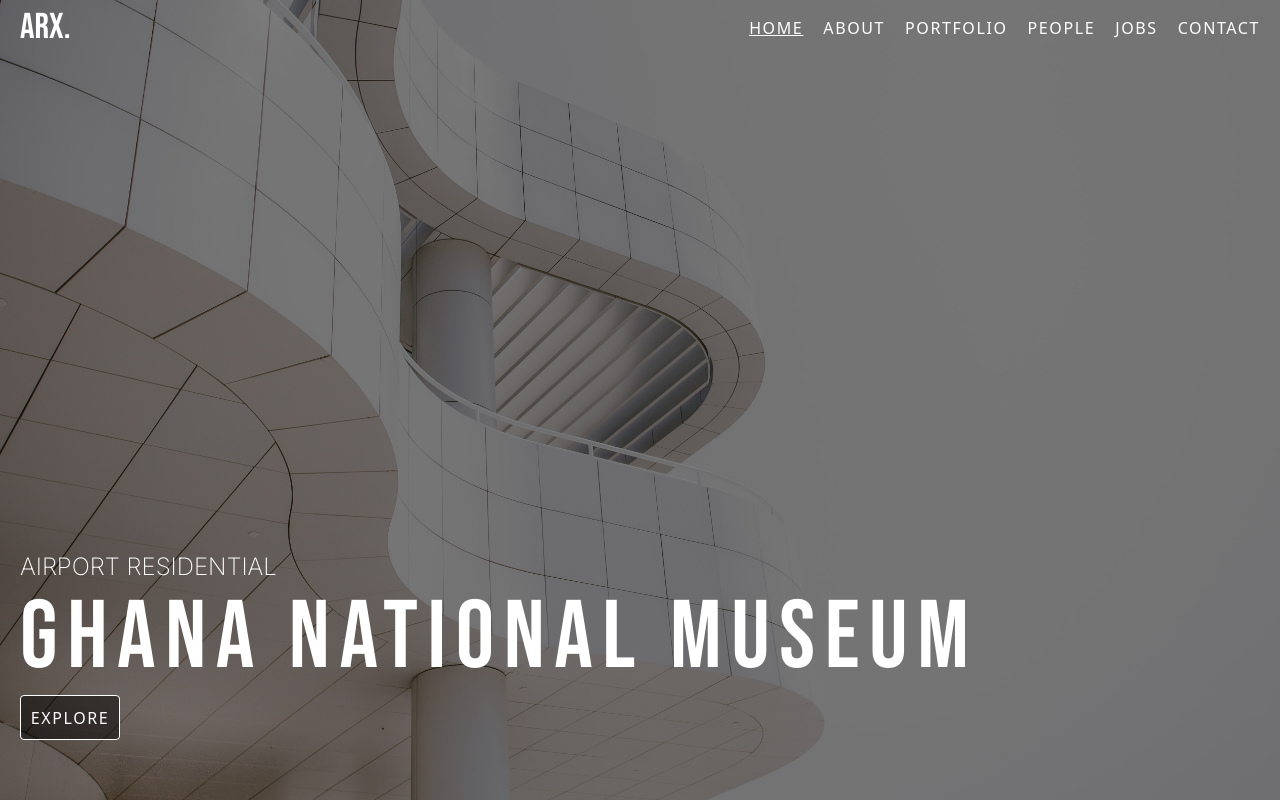
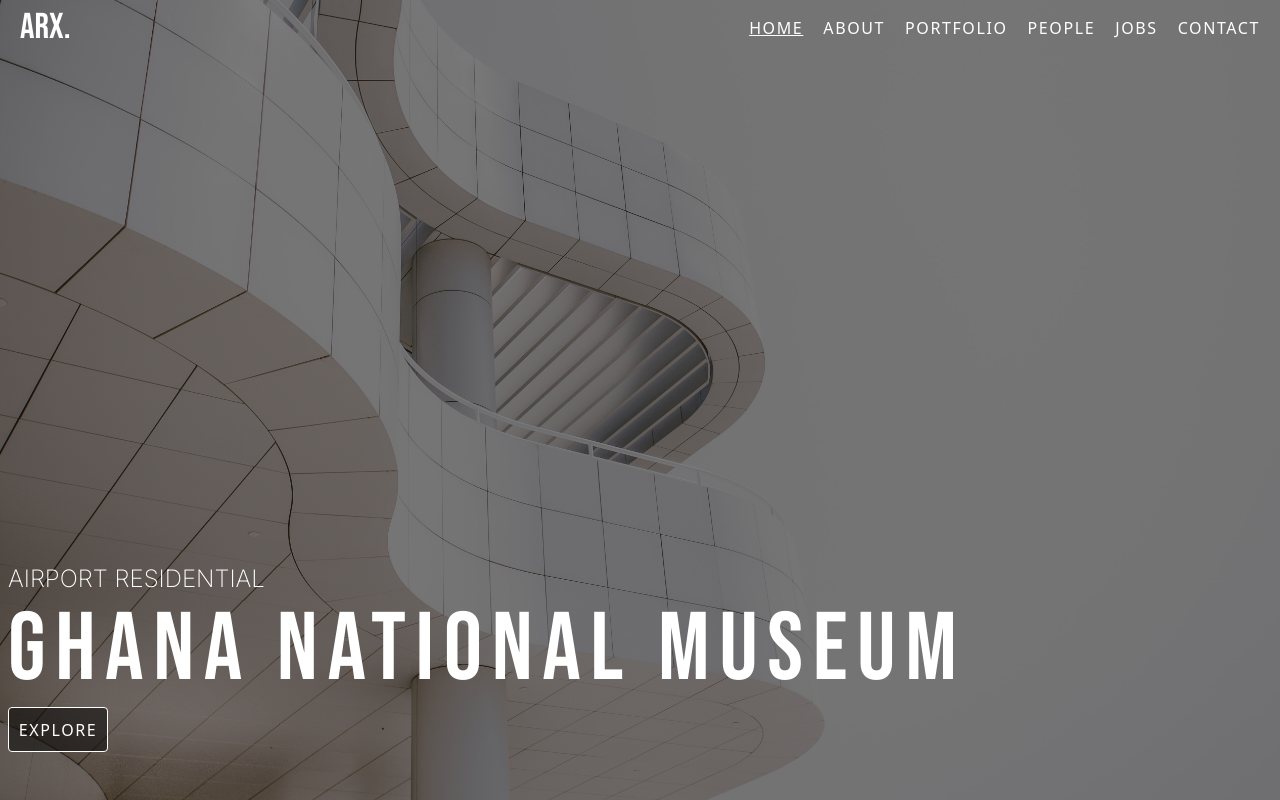
Before and after one commit to topboyasante/arx-landing-page, a React (Vite) app: page / in a window 1280 px wide. Built offline with nearby package versions, Linux system fonts and the light colour scheme.

Commit message:
Progress.

```diff
--- a/src/index.css
+++ b/src/index.css
@@ -5,9 +5,9 @@
 @tailwind components;
 @tailwind utilities;
 
-::-webkit-scrollbar{
+/* ::-webkit-scrollbar{
     display: none;
-}
+} */
 .text-bn{
     font-family: 'Bebas Neue', cursive;
 }
--- a/src/pages/HomePage.jsx
+++ b/src/pages/HomePage.jsx
@@ -20,7 +20,7 @@ function HomePage() {
             className="mySwiper"
         >
             <SwiperSlide className='w-screen h-screen relative' id='first'>
-                <section className='absolute bottom-10 left-0 p-5 text-white'>
+                <section className='absolute bottom-10 left-0 p-2 text-white'>
                     <p className=" text-inter uppercase lg:text-2xl my-2">East Legon</p>
                     <h1 className='text-5xl lg:text-8xl text-bn uppercase tracking-widest my-2'>Urban Platinum Hotel</h1>
                     <Link>
@@ -34,7 +34,7 @@ function HomePage() {
                 </section>
             </SwiperSlide>
             <SwiperSlide className='w-screen h-screen relative' id='second'>
-                <section className='absolute bottom-10 left-0 p-5 text-white'>
+                <section className='absolute bottom-10 left-0 p-2 text-white'>
                     <p className=" text-inter uppercase lg:text-2xl my-2">Airport Residential</p>
                     <h1 className='text-5xl lg:text-8xl text-bn uppercase tracking-widest my-2'>Ghana National Museum</h1>
                    <Link>
@@ -48,7 +48,7 @@ function HomePage() {
                 </section>
             </SwiperSlide>
             <SwiperSlide className='w-screen h-screen relative' id='third'>
-                <section className='absolute bottom-10 left-0 text-white p-5'>
+                <section className='absolute bottom-10 left-0 text-white p-2'>
                     <p className=" text-inter uppercase lg:text-2xl my-2">Tema Comm. 25</p>
                     <h1 className='text-5xl lg:text-8xl text-bn uppercase tracking-widest my-2'>ARX Luxury Apartments</h1>
                    <Link>
```
